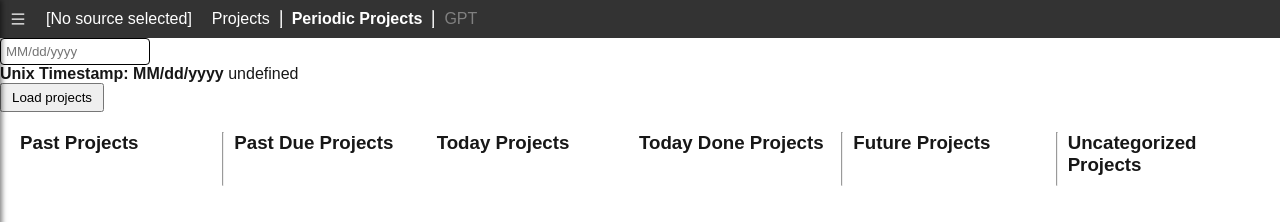
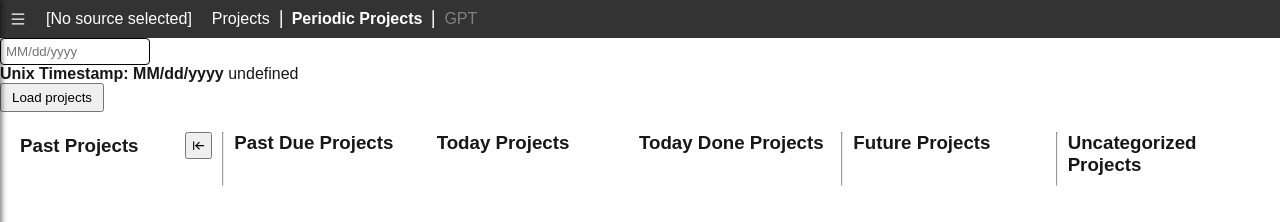
Before and after one commit to cazdemun/gtd-project-manager, a Next.js app: page / in a window 1280 px wide. Both pictures are taken after a click on the element "Periodic Projects". Shown: the top 222 px of the page. Built offline with nearby package versions, Linux system fonts and the light colour scheme.

Commit message:
feat: hide past projects column

```diff
--- a/src/components/PeriodicProjectsPage.tsx
+++ b/src/components/PeriodicProjectsPage.tsx
@@ -3,10 +3,13 @@ import { useSelector } from '@xstate/react';
 import React, { useState } from 'react';
 import { isValid, parse } from 'date-fns';
 import { DATE_FORMAT, isBeforeByDay } from '@/utils/dates';
-import { Button, Col } from '@/app/ui';
+import { Button, Col, Row } from '@/app/ui';
 import { getNextDate, wasPeriodicDoneToday, isPeriodicFuture, isPeriodicPastDue, isPeriodicToday, isPeriodicUncategorized } from '@/utils';
 import PeriodicCard from './cards/PeriodicCard';
 import ProjectCard from './cards/ProjectCard';
+import useLocalStorage from '@/hooks/useLocalStorage';
+import { CONFIG_SHOW_PAST_PROJECTS } from '@/utils/constants';
+import { LuArrowLeftToLine, LuArrowRightToLine } from 'react-icons/lu';
 
 type DateConverterProps = object
 
@@ -49,6 +52,12 @@ const sortDailyProjectsFirst = (a: Project, b: Project) => {
   return 0;
 }
 
+const sortPinnedProjectsFirst = (a: Project, b: Project) => {
+  const pinnedA = a.periodicData?.pinned ? 1 : 0;
+  const pinnedB = b.periodicData?.pinned ? 1 : 0;
+  return pinnedB - pinnedA;
+}
+
 // Having daily projects on the future column is just clutter, unless they have a valid scheduled
 // - Scheduled (if exists) is not expired since it is a future date, and it was cheked beforehand
 // This filter is not on isPeriodicFuture, because is a separate concern
@@ -64,11 +73,16 @@ const PeriodicProjectsPage: React.FC<PeriodicProjectsPageProps> = () => {
   const records = useSelector(RecordActor, ({ context }) => context.resources);
   const periodicProjects = projects.filter((project) => project.periodic);
   const fetchingProjects = useSelector(ProjectActor, (state) => state.matches('fetching'));
+  const [showPastProjects, setShowPastProjects] = useLocalStorage(CONFIG_SHOW_PAST_PROJECTS, true);
 
   const loadProjects = () => {
     SourceActor.send({ type: 'FETCH' })
     ProjectActor.send({ type: 'FETCH' })
     RecordActor.send({ type: 'FETCH' })
+  }
+
+  const toggleShowPastProjects = () => {
+    setShowPastProjects((prev) => !prev);
   }
 
   const unCategorizedProjects = periodicProjects
@@ -87,11 +101,13 @@ const PeriodicProjectsPage: React.FC<PeriodicProjectsPageProps> = () => {
 
   const todayProjects = periodicProjects
     .filter((project) => isPeriodicToday(project, records))
-    .sort(sortDailyProjectsFirst);
+    .sort(sortDailyProjectsFirst)
+    .sort(sortPinnedProjectsFirst);
 
   const pastDueProjects = periodicProjects
     .filter((project) => isPeriodicPastDue(project, records))
-    .sort(sortDailyProjectsFirst);
+    .sort(sortDailyProjectsFirst)
+    .sort(sortPinnedProjectsFirst);
 
   const uniqueIds = new Set<string>([
     ...unCategorizedProjects.map((project) => project._id),
@@ -118,8 +134,12 @@ const PeriodicProjectsPage: React.FC<PeriodicProjectsPageProps> = () => {
       <DateConverter />
       <Button onClick={loadProjects} loading={fetchingProjects}>Load projects</Button>
       <div style={{ padding: '20px', display: 'flex', gap: '10px' }}>
+        {showPastProjects ? (
           <div style={{ flex: 1, display: 'flex', flexDirection: 'column', gap: '10px' }}>
-          <h3>Past Projects</h3>
+            <Row centerY>
+              <h3 style={{ flex: 1 }}>Past Projects</h3>
+              <Button className='icon-button' onClick={toggleShowPastProjects}><LuArrowLeftToLine /></Button>
+            </Row>
             <div>
               {pastProjects.map((project, index) => (
                 <PeriodicCard
@@ -132,12 +152,17 @@ const PeriodicProjectsPage: React.FC<PeriodicProjectsPageProps> = () => {
               ))}
             </div>
           </div>
+        ) : (
+          <div style={{ flex: 0, display: 'flex', flexDirection: 'column', gap: '10px' }}>
+            <Button className='icon-button' onClick={toggleShowPastProjects}><LuArrowRightToLine /></Button>
+          </div>
+        )}
         <hr />
         <div style={{ flex: 1, display: 'flex', flexDirection: 'column', gap: '10px' }}>
           <h3>Past Due Projects</h3>
           <div>
             {pastDueProjects.map((project) => (
-              <PeriodicCard key={project._id} project={project} showCardHeaderTags showDaysUntilNextDate />
+              <PeriodicCard key={project._id} project={project} showCardHeaderTags showDaysUntilNextDate showPinControl />
             ))}
           </div>
         </div>
@@ -145,7 +170,7 @@ const PeriodicProjectsPage: React.FC<PeriodicProjectsPageProps> = () => {
           <h3>Today Projects</h3>
           <div>
             {todayProjects.map((project) => (
-              <PeriodicCard key={project._id} project={project} showCardHeaderTags />
+              <PeriodicCard key={project._id} project={project} showCardHeaderTags showPinControl />
             ))}
           </div>
         </div>
@@ -175,7 +200,7 @@ const PeriodicProjectsPage: React.FC<PeriodicProjectsPageProps> = () => {
             ))}
           </div>
         </div>
-      </div>
+      </div >
       <Col gap={10} style={{ padding: '20px' }}>
         <h2>Non Periodic Projects</h2>
         <div>
--- a/src/utils/constants.ts
+++ b/src/utils/constants.ts
@@ -21,3 +21,6 @@ export const RAW_PROJECT_DESCRIPTION_REGEX = /(?:^[ \t]*-.*?\n)+(.*?)(?=^<!--ID:
 export const RAW_PROJECT_TAGS_REGEX = /^#.*?(?=^<!--ID:)/gms;
 
 export const VALID_TAG_REGEX = /^(?:[a-zA-Z]+[-])*[a-zA-Z]+$/;
+
+// Config constants
+export const CONFIG_SHOW_PAST_PROJECTS = 'CONFIG_SHOW_PAST_PROJECTS';
```
Lines whose indentation alone changed are shown as unchanged.
